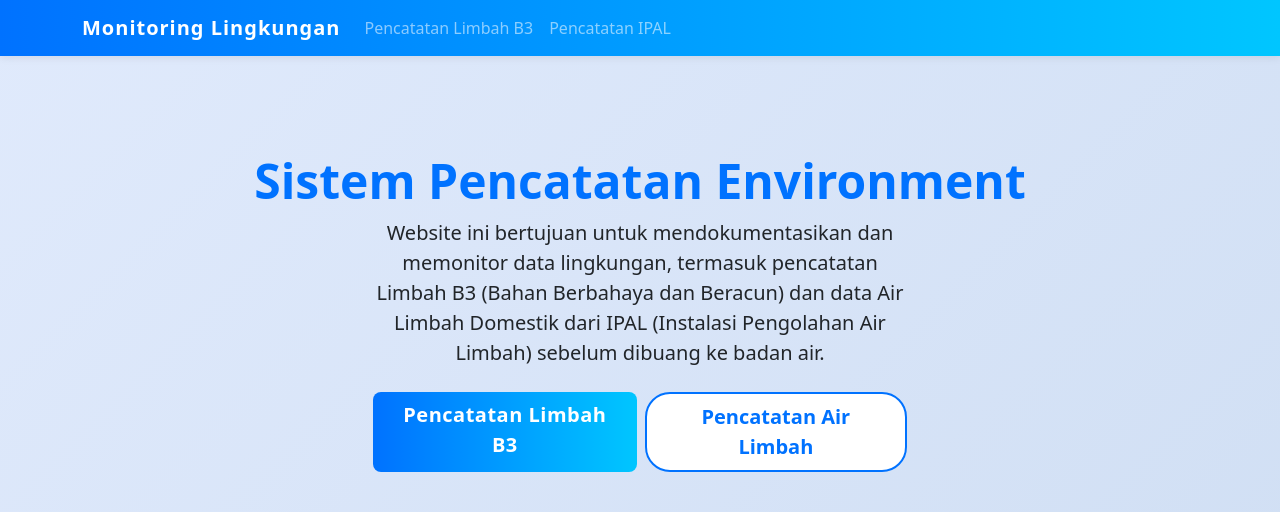
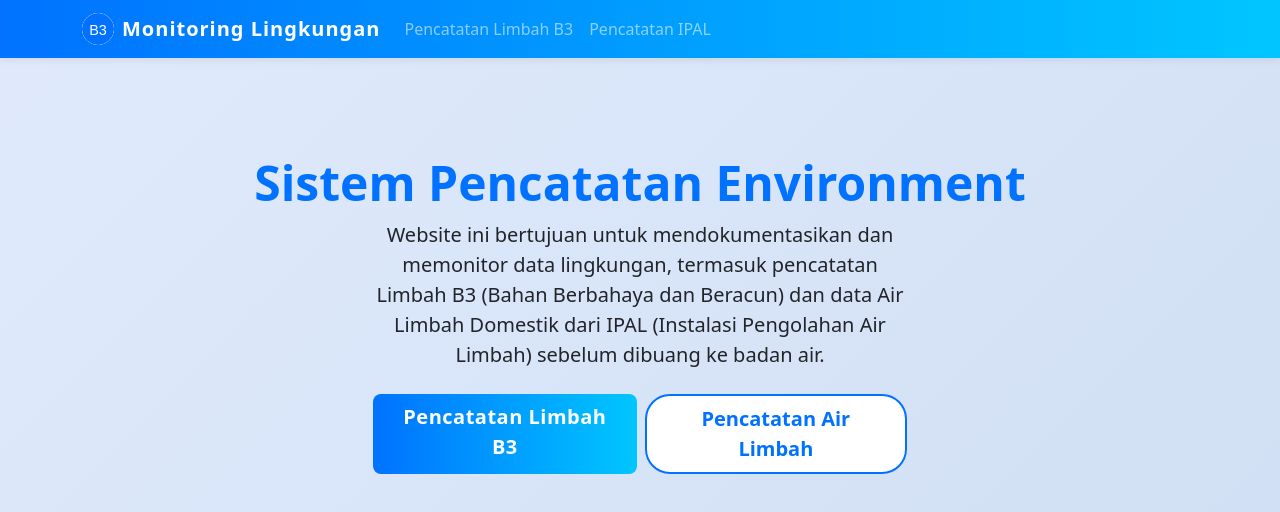
Before and after one commit to TheNextDataExpert/web-monitoring-B3, a plain HTML site: page index.html in a window 1280 px wide. Drawn offline with nearby package versions, Linux system fonts and the light colour scheme; a script that the page names is missing.

Commit message:
Add logo to navbar and create static/img/logo.svg

```diff
--- a/index.html
+++ b/index.html
@@ -10,7 +10,10 @@
   <body>
     <nav class="navbar navbar-expand-lg navbar-dark bg-primary">
         <div class="container">
-            <a class="navbar-brand" href="index.html">Monitoring Lingkungan</a>
+      <a class="navbar-brand d-flex align-items-center gap-2" href="index.html">
+        <img src="static/img/logo.svg" alt="Logo" width="32" height="32" style="border-radius:50%;background:#fff;box-shadow:0 1px 4px #0072ff22;">
+        Monitoring Lingkungan
+      </a>
             <button class="navbar-toggler" type="button" data-bs-toggle="collapse" data-bs-target="#navbarNav" aria-controls="navbarNav" aria-expanded="false" aria-label="Toggle navigation">
                 <span class="navbar-toggler-icon"></span>
             </button>
```
Also changed, not shown: ipal.html (+4 -1 lines), limbah_b3.html (+4 -1 lines), static/img/logo.svg (added).
